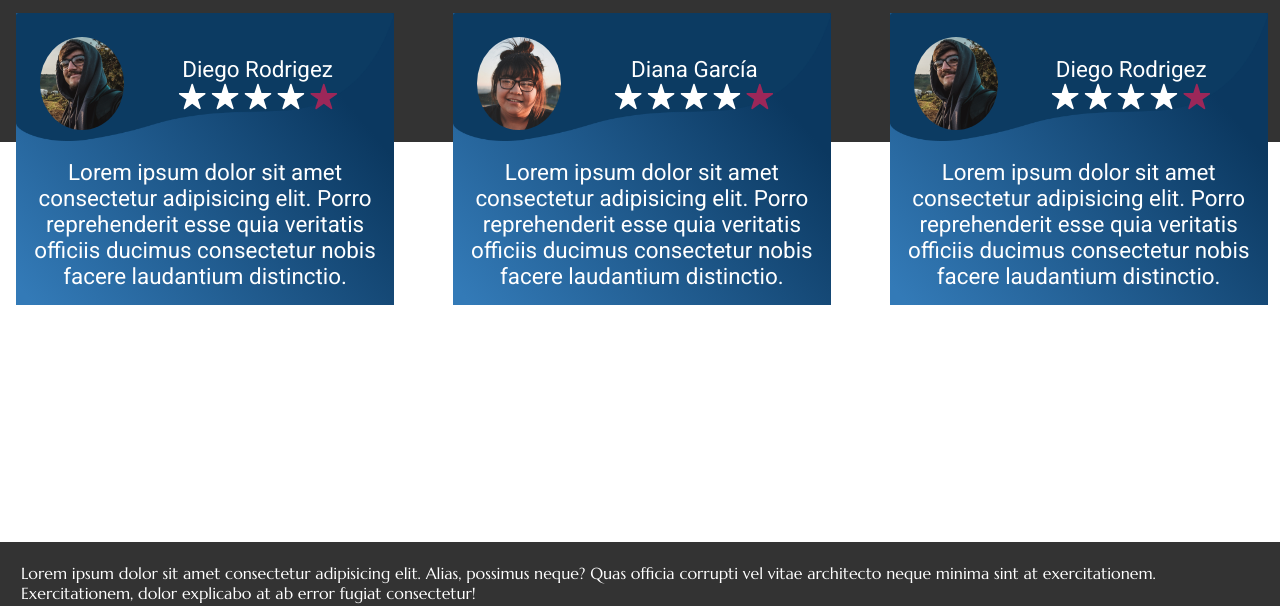
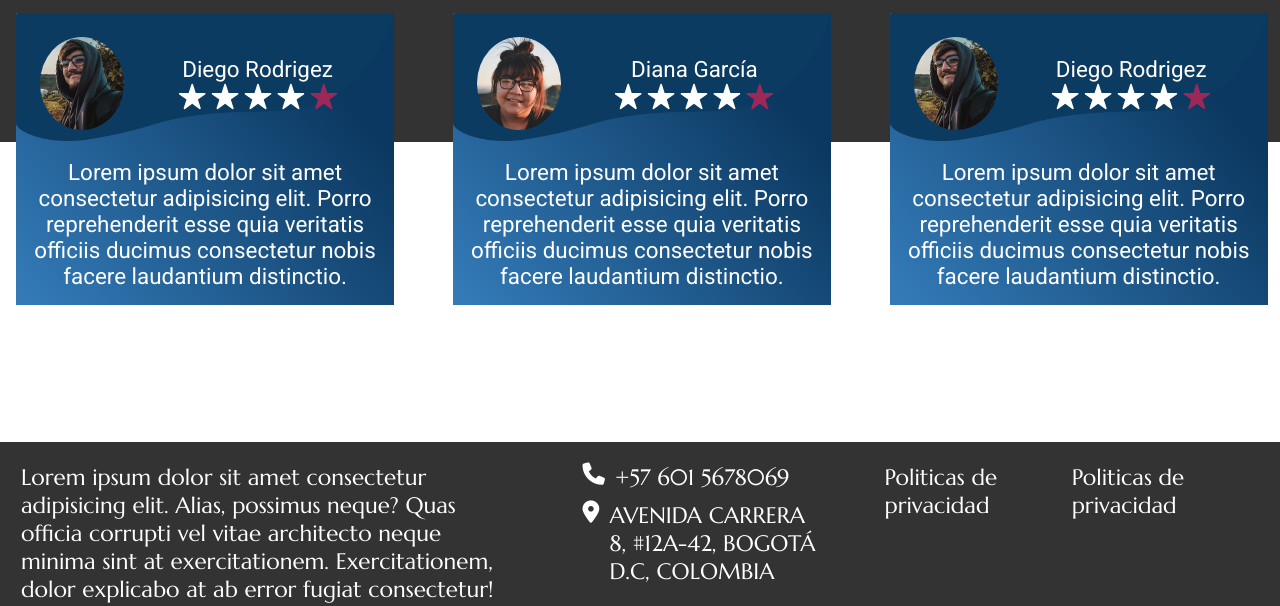
Before and after one commit to ImJuanEsteban/TALLER_0_Maquetacion_Responsive, a plain HTML site: page index.html in a window 1280 px wide. Shown: the part 3196-3802 px from the top of the page. Drawn offline with Linux system fonts and the light colour scheme.

Commit message:
Footer terminado falta el carrusel y el menu hamburguesa con js

```diff
--- a/css/styles.css
+++ b/css/styles.css
@@ -249,7 +249,7 @@ nav a:hover{
     font-family: "Marcellus";
     color: var(--blanco);
     position: relative;
-    top: 400px;
+    top: 350px;
 }
 .p_pagina .text_footer{padding:5px; border-bottom:  1px solid var(--blanco);}
 .p_pagina .info_footer{border-bottom: 1px solid var(--blanco);}
@@ -330,4 +330,18 @@ nav a:hover{
     .card2{left: 35%}
     .card3{left: 70%;}
     /*------------------------------------ESTILOS FORMULARIO DE REGISTRO---------------------------------*/
+    .p_pagina{
+        display: flex;
+        justify-content: space-between;
+        font-size: 1.4rem;
+        flex-wrap: wrap;
+        box-sizing: border-box;
+        width: 100%;
+        top: 300px;
+    }
+    .p_pagina .text_footer{width: 40%; border:none;}
+    .p_pagina .info_footer{width: 20%; border: none;}
+    .p_pagina .politicas_footer{width: 30%; border: none;}
+    .social_footer{width: 100%;}
+    .social_footer i{font-size: 2rem;}
 }
--- a/index.html
+++ b/index.html
@@ -136,32 +136,37 @@
 
     </section>
     <footer class="p_pagina">
+
         <div class="text_footer">
             <p>Lorem ipsum dolor sit amet consectetur adipisicing elit. Alias, possimus neque?
                 Quas officia corrupti vel vitae architecto neque minima sint at exercitationem.
                 Exercitationem, dolor explicabo at ab error fugiat consectetur!</p>
         </div>
+
         <div class="info_footer">
             <div class="info_footer_c">
                 <div class="info_footer_element">
                     <i class="fa-solid fa-phone"></i>
-                    <p>Lorem ipsum dolor</p>
+                    <p>+57 601 5678069</p>
                 </div>
                 <div class="info_footer_element">
                     <i class="fa-solid fa-location-dot"></i>
-                    <p>Lorem ipsum dolor</p>
+                    <p>AVENIDA CARRERA 8, #12A-42, BOGOTÁ D.C, COLOMBIA</p>
                 </div>
             </div>
         </div>
+
         <div class="politicas_footer">
             <a href="#">Politicas de privacidad</a>
             <a href="#">Politicas de privacidad</a>
         </div>
+
         <div class="social_footer">
             <a href=""><i class="fa-brands fa-instagram"></i></a>
             <a href=""><i class="fa-brands fa-square-facebook"></i></a>
             <a href=""><i class="fa-brands fa-square-twitter"></i></a>
         </div>
+
     </footer>
 </body>
 </html>
```
